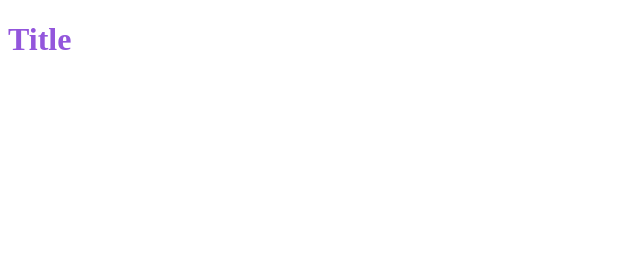
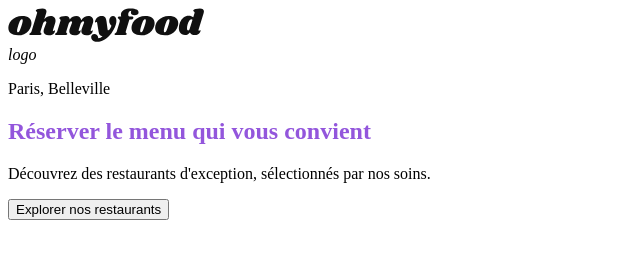
Before and after one commit to davidbarbi3r/p3_ohmyfood, a plain HTML site: page index.html in a window 1280 px wide. Shown: the whole page, without its empty margins (0-640 px from the left). Drawn offline with Linux system fonts and the light colour scheme; a web font is replaced by a local one.

Commit message:
:lipstick: Header styling

```diff
--- /dev/null
+++ b/css/_header.scss
@@ -0,0 +1,14 @@
+header {
+    display: flex;
+    justify-content: center;
+    align-items: center;
+
+    a {
+        max-width: 45%;
+    }
+
+    img {
+        margin: 1em auto;
+        width: 100%;
+    }
+}
--- a/css/_variables.scss
+++ b/css/_variables.scss
@@ -1,6 +1,10 @@
 $primary: #9356DC;
 $secondary: #FF79DA;
 $terciary: #99E2D0;
+$font_dark: white;
+$light_highlight: #f7f7f7;
+$highlight: #eaeaea;
+$dark_highlight: #353535;
 
 $titles: "Shrikhand";
 $classic: "Roboto";
--- a/css/index.scss
+++ b/css/index.scss
@@ -1,5 +1,9 @@
 @import "variables";
+@import "header";
+@import "button";
+@import "hero";
 
-h1 {
-    color: $primary;
+body {
+    font-family: $classic;
+    margin: 0 auto;
 }
--- a/index.html
+++ b/index.html
@@ -11,6 +11,27 @@
     <title>Ohmyfood</title>
 </head>
 <body>
-    <h1>Title</h1>
+    <header>
+        <a href="#" rel="noopener noreferrer">
+            <img src="/assets/logo/ohmyfood@2x.svg" alt="oh my food logo">
+        </a>
+    </header>
+    <section class="hero">
+        <div class="localisation">
+            <i>logo</i>
+            <p>Paris, Belleville</p>
+        </div>
+        <div class="book">
+            <h1>
+                Réserver le menu qui vous convient
+            </h1>
+            <p class="subtitle">
+                Découvrez des restaurants d'exception, sélectionnés par nos soins.
+            </p>
+            <button class="main-btn">
+                Explorer nos restaurants
+            </button>
+        </div>
+    </section>
 </body>
 </html>
```
